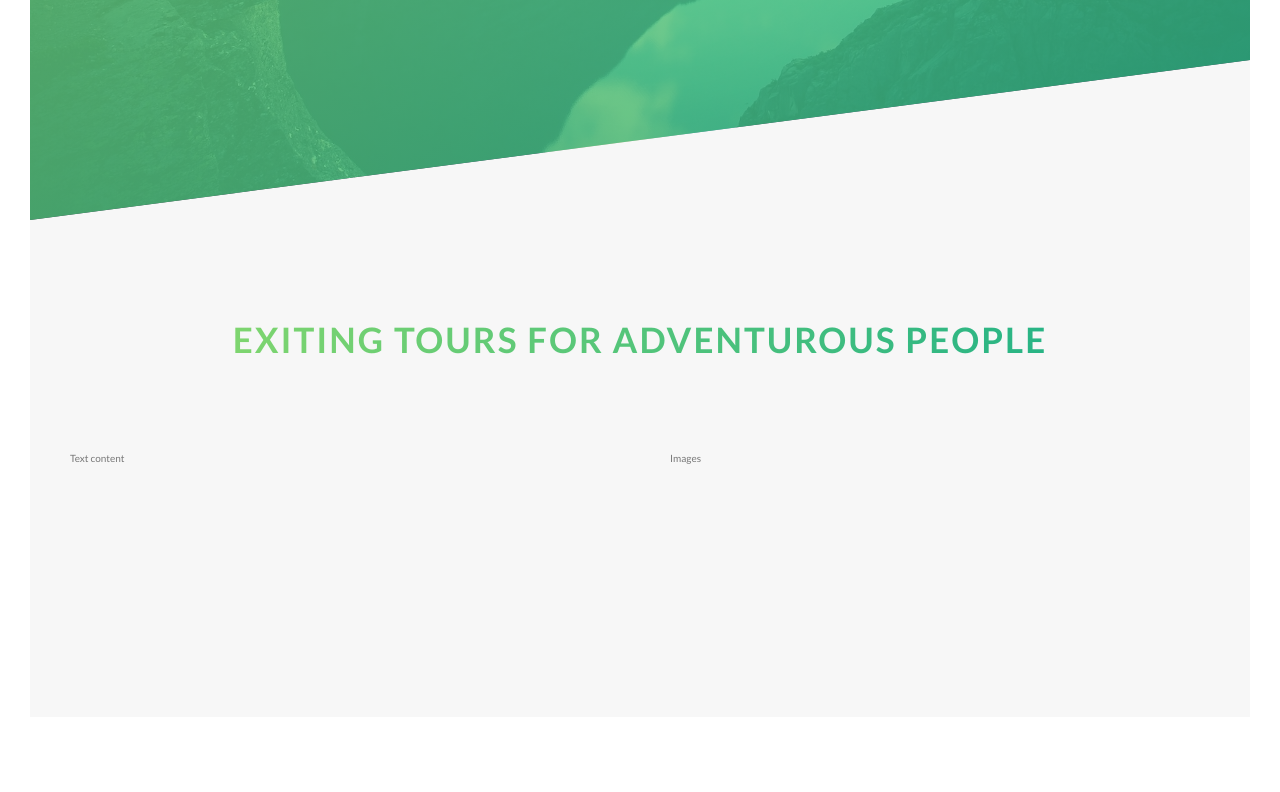
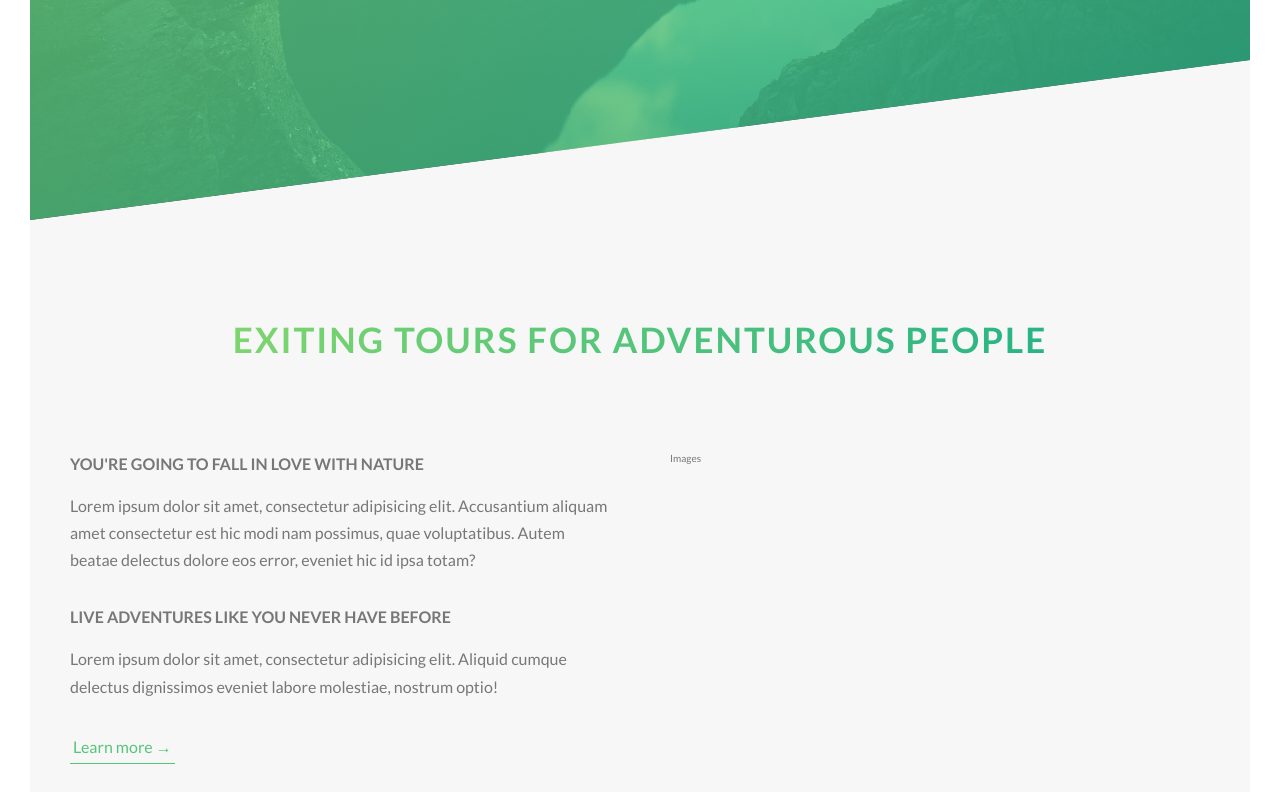
Before and after one commit to msemionova/natours, a website: page index.html in a window 1280 px wide. Shown: the part 570-1362 px from the top of the page. Before the commit the page ends 1317 px from the top, so only its background shows below. Drawn offline with Linux system fonts and the light colour scheme.

Commit message:
Formatted headings, paragraphs and button for 2nd section;

```diff
--- a/index.html
+++ b/index.html
@@ -29,14 +29,24 @@
 
         <main>
             <section class="section-about">
-                <div class="u-center-text u-margin-bottom-8">
+                <div class="u-center-text u-margin-bottom-large">
                     <h2 class="heading-secondary">
                         Exiting tours for adventurous people
                     </h2>
                 </div>
                 <div class="row">
                     <div class="col-1-of-2">
-                        Text content
+                        <h3 class="heading-tertiary u-margin-bottom-small">You're going to fall in love with nature</h3>
+                        <p class="paragraph">
+                            Lorem ipsum dolor sit amet, consectetur adipisicing elit. Accusantium aliquam amet consectetur est hic modi nam possimus, quae voluptatibus. Autem beatae delectus dolore eos error, eveniet hic id ipsa totam?
+                        </p>
+
+                        <h3 class="heading-tertiary u-margin-bottom-small">Live adventures like you never have before</h3>
+                        <p class="paragraph">
+                            Lorem ipsum dolor sit amet, consectetur adipisicing elit. Aliquid cumque delectus dignissimos eveniet labore molestiae, nostrum optio!
+                        </p>
+
+                        <a href="#" class="btn-text">Learn more &rarr;</a>
                     </div>
                     <div class="col-1-of-2">
                         Images
--- a/sass/abstracts/_variables.scss
+++ b/sass/abstracts/_variables.scss
@@ -9,6 +9,9 @@ $color-gray-dark: #777;
 $color-white: #fff;
 $color-black: #000;
 
+//FONT
+$default-font-size: 1.6rem;
+
 //GRID
 $grid-width: 114rem;
 $gutter-vertical: 8rem;
--- a/sass/base/_typography.scss
+++ b/sass/base/_typography.scss
@@ -48,3 +48,17 @@ body {
         text-shadow: .3rem .5rem 1rem rgba($color-black, .1);
     }
 }
+
+.heading-tertiary {
+    font-size: $default-font-size;
+    font-weight: 700;
+    text-transform: uppercase;
+}
+
+.paragraph {
+    font-size: $default-font-size;
+
+    &:not(:last-child) {
+        margin-bottom: 3rem;
+    }
+}
--- a/sass/base/_utilities.scss
+++ b/sass/base/_utilities.scss
@@ -1,2 +1,5 @@
 .u-center-text { text-align: center; }
-.u-margin-bottom-8 { margin-bottom: 8rem; }
+
+.u-margin-bottom-small { margin-bottom: 1.5rem; }
+.u-margin-bottom-medium { margin-bottom: 4rem; }
+.u-margin-bottom-large { margin-bottom: 8rem; }
--- a/sass/components/_button.scss
+++ b/sass/components/_button.scss
@@ -1,7 +1,7 @@
 .btn {
     &:link,
     &:visited {
-        font-size: 1.6rem;
+        font-size: $default-font-size;
         text-transform: uppercase;
         text-decoration: none;
         padding: 1.5rem 4rem;
@@ -53,3 +53,28 @@
         animation-fill-mode: backwards;
     }
 }
+
+.btn-text {
+    &:link,
+    &:visited {
+        font-size: $default-font-size;
+        color: $color-primary;
+        display: inline-block;
+        text-decoration: none;
+        border-bottom: 1px solid $color-primary;
+        padding: 3px;
+        transition: all .2s;
+    }
+
+    &:hover {
+        background-color: $color-primary;
+        color: $color-white;
+        box-shadow: 0 1rem 2rem rgba($color-black, .1);
+        transform: translateY(-2px);
+    }
+
+    &:active {
+        box-shadow: 0 .5rem 1rem rgba($color-black, .1);
+        transform: translateY(0);
+    }
+}
```
Also changed, not shown: sass/main.css, 1 other file.
